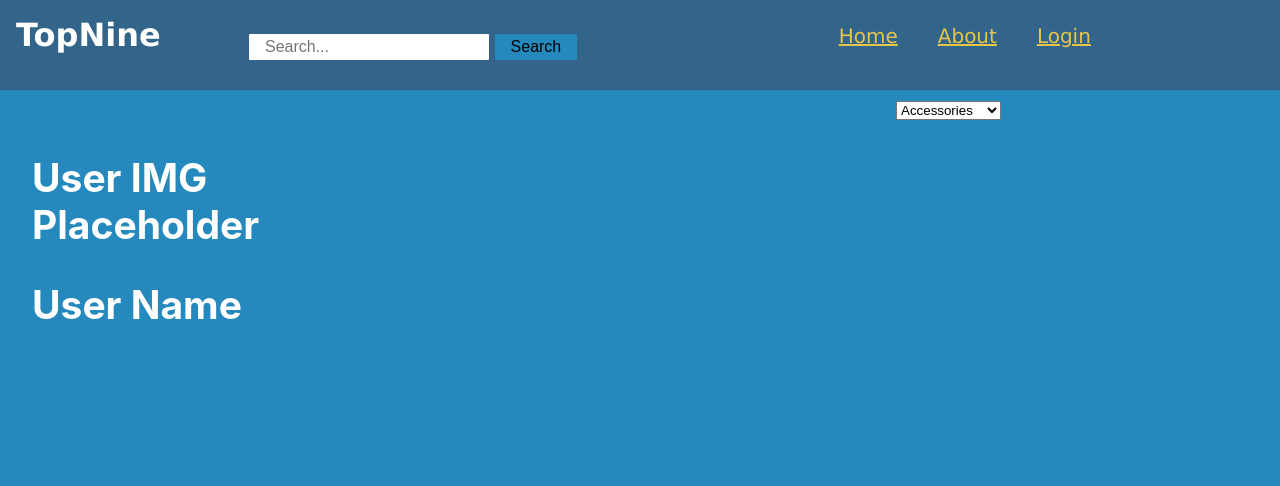
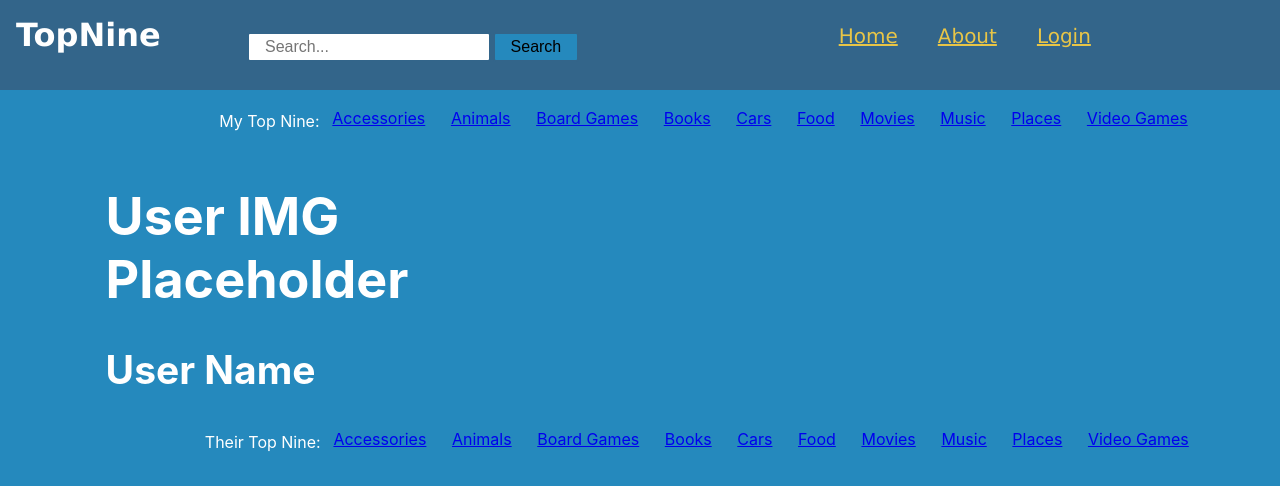
Before and after one commit to Build-Week-My-Top-Nine/Front-End, a React (Create React App) app in the folder top-nine/: page / in a window 1280 px wide. Shown: the top 486 px of the page. Built offline with nearby package versions, Linux system fonts and the light colour scheme.

Commit message:
added a back button routing to home, changed drop down to a nav bar

```diff
--- a/top-nine/src/App.css
+++ b/top-nine/src/App.css
@@ -91,12 +91,36 @@
   font-weight: bold;
 }
 
+
 .user-topnine {
   width: 100%;
-  display: flex;
+  height: 20rem;
 }
 
 .cat-select {
   height: 2rem;
   margin-left: 28rem;
 }
+
+.user-cat {
+  display: flex;
+  flex-direction: row;
+  font-size: 1rem;
+  margin: 0.1rem;
+  padding: 0.2rem;
+  padding-left: 9rem;
+}
+
+.other-user-cat {
+  display: flex;
+  flex-direction: row;
+  font-size: 1rem;
+  margin: 0.1rem;
+  padding: 0.2rem;
+  margin-left: 8rem;
+}
+
+.usernav {
+  padding: 0.8rem;
+  height: 1.2rem;
+}
--- a/top-nine/src/components/WelcomePage.js
+++ b/top-nine/src/components/WelcomePage.js
@@ -1,5 +1,5 @@
 import React, { useState } from 'react';
-import { Link } from 'react-router-dom';
+import { NavLink } from 'react-router-dom';
 import { Form, Field, withFormik } from 'formik';
 import styled from 'styled-components';
 
@@ -7,8 +7,17 @@ import Accessories from './categories/accessories/AccessoriesCard'
 
 const UserSideDiv = styled.div`
     text-align: left;
-    width: 30%;
+    width: 25%;
     margin: 2rem;
+    margin-right: 0;
+`
+
+const UserCatBody = styled.div`
+    background-color: white;
+    border-radius: 2rem;
+    color: orange;
+    height: 20rem;
+    width: 75%
 `
 
 function WelcomePage(props) {
@@ -21,45 +30,45 @@ function WelcomePage(props) {
     //   };
 
     return (
-        <section className="user-topnine">
+        <div className="welcome">
+            <div className="user-topnine">
+                <div className="user-cat">
+                        <p>My Top Nine:</p>
+                        <NavLink className="usernav" to='/accessories'>Accessories</NavLink>
+                        <NavLink className="usernav" to='/animals'>Animals</NavLink>
+                        <NavLink className="usernav" to='/boardgames'>Board Games</NavLink>
+                        <NavLink className="usernav" to='/books'>Books</NavLink>
+                        <NavLink className="usernav" to='/car'>Cars</NavLink>
+                        <NavLink className="usernav" to='/food'>Food</NavLink>
+                        <NavLink className="usernav" to='/movies'>Movies</NavLink>
+                        <NavLink className="usernav" to='/music'>Music</NavLink>
+                        <NavLink className="usernav" to='/places'>Places</NavLink>
+                        <NavLink className="usernav" to='/videogame'>Video Games</NavLink>
+            </div>
             <UserSideDiv className="user-sidebar">
                 <h1>User IMG Placeholder</h1>
                 <h2>User Name</h2>
             </UserSideDiv>
-            <div className="user-cat">
-                <Form className="cat-select">
-                    <Field component="select" name="user-active-cat">
-                        <option value="" disabled>My Top Nine:</option>
-                        <option value="accessories" onClick={<Link to="/accessories" />}>Accessories</option>
-                        <option value="animals">Animals</option>
-                        <option value="boardgames">Board Games</option>
-                        <option value="books">Books</option>
-                        <option value="cars">Cars</option>
-                        <option value="food">Food</option>
-                        <option value="movies">Movies</option>
-                        <option value="music">Music</option>
-                        <option value="places">Places</option>
-                        <option value="videogames">Video Games</option>
-                    </Field>
-                </Form>
+
+        </div>
+
+        <section className="other-user-topnine">
+            <div className="other-user-cat">
+                        <p>Their Top Nine:</p>
+                        <NavLink className="usernav" to='/accessories/:id'>Accessories</NavLink>
+                        <NavLink className="usernav" to='/animals/:id'>Animals</NavLink>
+                        <NavLink className="usernav" to='/boardgames/:id'>Board Games</NavLink>
+                        <NavLink className="usernav" to='/books/:id'>Books</NavLink>
+                        <NavLink className="usernav" to='/car/:id'>Cars</NavLink>
+                        <NavLink className="usernav" to='/food/:id'>Food</NavLink>
+                        <NavLink className="usernav" to='/movies/:id'>Movies</NavLink>
+                        <NavLink className="usernav" to='/music/:id'>Music</NavLink>
+                        <NavLink className="usernav" to='/places/:id'>Places</NavLink>
+                        <NavLink className="usernav" to='/videogame/:id'>Video Games</NavLink>
             </div>
         </section>
+        </div>
     )
 }
 
-export default withFormik({
-    myPropsToValues: (values) => {
-        return {
-            accessories: values.accessories || '',
-            animals: values.animals || '',
-            boardgames: values.boardgames || '',
-            books: values.books || '',
-            cars: values.cars || '',
-            food: values.food || '',
-            movies: values.movies || '',
-            music: values.music || '',
-            places: values.places || '',
-            videogames: values.videogames || ''
-        }
-    }
-})(WelcomePage)
+export default WelcomePage;
--- a/top-nine/src/components/categories/accessories/AccessoriesCard.js
+++ b/top-nine/src/components/categories/accessories/AccessoriesCard.js
@@ -1,11 +1,13 @@
 import React from 'react';
 import AccessList from './AccessoriesList'
+import { Link } from 'react-router-dom'
 
 function Accessories (props) {
 return (
     <div>
         <h1>Accessories</h1>
         <AccessList />
+        <Link to="/"><h6>Back</h6></Link>
     </div>
 )
 }
--- a/top-nine/src/components/categories/animals/AnimalCard.js
+++ b/top-nine/src/components/categories/animals/AnimalCard.js
@@ -1,11 +1,13 @@
 import React from 'react';
 import AnimalList from './AnimalList'
+import { Link } from 'react-router-dom'
 
 function Animal(props) {
 return (
     <div>
         <h1>Animal</h1>
         <AnimalList />
+        <Link to="/"><h6>Back</h6></Link>
     </div>
 )
 }
--- a/top-nine/src/components/categories/boardgames/BoardGameCard.js
+++ b/top-nine/src/components/categories/boardgames/BoardGameCard.js
@@ -1,11 +1,13 @@
 import React from 'react';
 import BGList from './BoardGameList'
+import { Link } from 'react-router-dom'
 
 function BoardGame (props) {
 return (
     <div>
         <h1>Board Games</h1>
         <BGList />
+        <Link to="/"><h6>Back</h6></Link>
     </div>
 )
 }
--- a/top-nine/src/components/categories/books/BookCard.js
+++ b/top-nine/src/components/categories/books/BookCard.js
@@ -1,11 +1,13 @@
 import React from 'react';
 import BookList from './BookList'
+import { Link } from 'react-router-dom'
 
 function Book (props) {
 return (
     <div>
         <h1>Book</h1>
         <BookList />
+        <Link to="/"><h6>Back</h6></Link>
     </div>
 )
 }
--- a/top-nine/src/components/categories/cars/CarCard.js
+++ b/top-nine/src/components/categories/cars/CarCard.js
@@ -1,11 +1,13 @@
 import React from 'react';
 import CarList from './CarList'
+import { Link } from 'react-router-dom'
 
 function Cars(props) {
 return (
     <div>
         <h1>Cars</h1>
         <CarList />
+        <Link to="/"><h6>Back</h6></Link>
     </div>
 )
 }
--- a/top-nine/src/components/categories/food/FoodCard.js
+++ b/top-nine/src/components/categories/food/FoodCard.js
@@ -1,11 +1,13 @@
 import React from 'react';
 import FoodList from './FoodList'
+import { Link } from 'react-router-dom'
 
 function Food(props) {
 return (
     <div>
         <h1>Food</h1>
         <FoodList />
+        <Link to="/"><h6>Back</h6></Link>
     </div>
 )
 }
--- a/top-nine/src/components/categories/movies/MovieCard.js
+++ b/top-nine/src/components/categories/movies/MovieCard.js
@@ -1,11 +1,13 @@
 import React from 'react';
 import MovieList from './MovieList'
+import { Link } from 'react-router-dom'
 
 function Movie(props) {
 return (
     <div>
         <h1>Movie</h1>
         <MovieList />
+        <Link to="/"><h6>Back</h6></Link>
     </div>
 )
 }
--- a/top-nine/src/components/categories/music/MusicCard.js
+++ b/top-nine/src/components/categories/music/MusicCard.js
@@ -1,11 +1,13 @@
 import React from 'react';
 import MusicList from './MusicList'
+import { Link } from 'react-router-dom'
 
 function Music(props) {
 return (
     <div>
         <h1>Music</h1>
         <MusicList />
+        <Link to="/"><h6>Back</h6></Link>
     </div>
 )
 }
--- a/top-nine/src/components/categories/places/PlaceCard.js
+++ b/top-nine/src/components/categories/places/PlaceCard.js
@@ -1,11 +1,13 @@
 import React from 'react';
 import PlaceList from './PlaceList'
+import { Link } from 'react-router-dom'
 
 function Places(props) {
 return (
     <div>
         <h1>Places</h1>
         <PlaceList />
+        <Link to="/"><h6>Back</h6></Link>
     </div>
 )
 }
--- a/top-nine/src/components/categories/videogames/VideoGameCard.js
+++ b/top-nine/src/components/categories/videogames/VideoGameCard.js
@@ -1,11 +1,13 @@
 import React from 'react';
 import VGList from './VideoGameList'
+import { Link } from 'react-router-dom'
 
 function VideoGame(props) {
 return (
     <div>
         <h1>Video Game</h1>
         <VGList />
+        <Link to="/"><h6>Back</h6></Link>
     </div>
 )
 }
```
